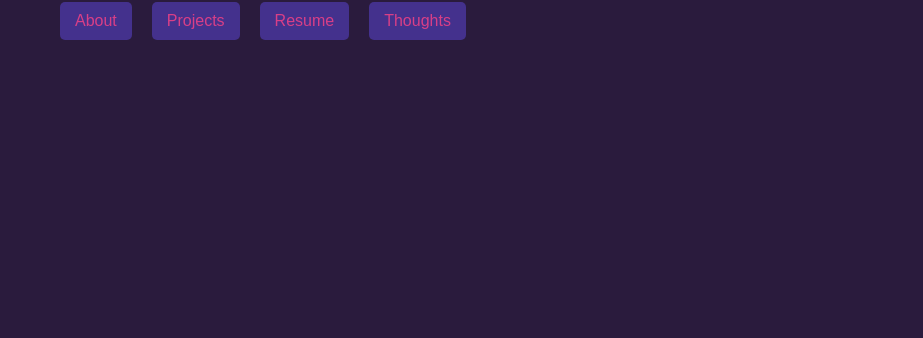
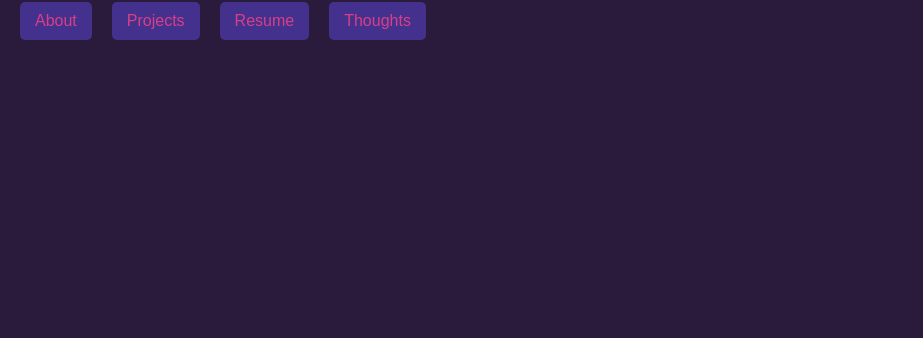
Before and after one commit to jordyn-knock/jordyns-website, a website: page index.html in a window 1280 px wide. Shown: the part 52-390 px from the top of the page, without its empty margins (0-923 px from the left). Drawn offline with Linux system fonts and the light colour scheme.

Commit message:
fixing the navbar to be more to the left

```diff
--- a/index.css
+++ b/index.css
@@ -57,6 +57,11 @@
     box-shadow: 0px 6px 12px rgba(0, 0, 0, 0.3); /* Add stronger shadow */
   }
 
+  .buttons {
+    display: flex;
+    justify-content: flex-end; /* Align the buttons to the right */
+    gap: 20px; /* Optional: Adjust the gap between buttons */
+  }
 
   /* Footer Styling */
   .footer {
@@ -67,11 +72,21 @@
   }
 
   /* Navbar Links Styling */
+
+  .nav-links {
+    display: flex; /* Ensures the list items are laid out in a row */
+    justify-content: flex-start; /* Aligns the links to the left */
+    gap: 10px; /* Optional spacing between links */
+    padding-left: 0px; /* Adjust this value to move the links closer to the left */
+    list-style: none; /* Removes default bullet points */
+}
+
 .nav-links li a {
     display: inline-block; /* Makes the link act as a block for padding and border */
     background-color: #44318D; /* Dark Purple background */
     color: #D83F87; /* Pink text */
     padding: 10px 15px; /* Adds spacing around the links */
+
     border-radius: 5px; /* Optional rounded corners */
     text-decoration: none; /* Removes underline */
     transition: background-color 0.3s ease, transform 0.2s ease;
--- a/pages/about.css
+++ b/pages/about.css
@@ -78,6 +78,15 @@ body {
   }
 
     /* Navbar Links Styling */
+
+
+.nav-links {
+    display: flex; /* Ensures the list items are laid out in a row */
+    justify-content: flex-start; /* Aligns the links to the left */
+    gap: 10px; /* Optional spacing between links */
+    padding-left: 0px; /* Adjust this value to move the links closer to the left */
+    list-style: none; /* Removes default bullet points */
+}
 .nav-links li a {
   display: inline-block; /* Makes the link act as a block for padding and border */
   background-color: #44318D; /* Dark Purple background */
--- a/pages/projects.css
+++ b/pages/projects.css
@@ -73,6 +73,14 @@
 
 
 /* Navbar Links Styling */
+
+.nav-links {
+  display: flex; /* Ensures the list items are laid out in a row */
+  justify-content: flex-start; /* Aligns the links to the left */
+  gap: 10px; /* Optional spacing between links */
+  padding-left: 0px; /* Adjust this value to move the links closer to the left */
+  list-style: none; /* Removes default bullet points */
+}
 .nav-links li a {
   display: inline-block; /* Makes the link act as a block for padding and border */
   background-color: #44318D; /* Dark Purple background */
--- a/pages/resume.css
+++ b/pages/resume.css
@@ -51,6 +51,15 @@
 
 
     /* Navbar Links Styling */
+
+.nav-links {
+    display: flex; /* Ensures the list items are laid out in a row */
+    justify-content: flex-start; /* Aligns the links to the left */
+    gap: 10px; /* Optional spacing between links */
+    padding-left: 0px; /* Adjust this value to move the links closer to the left */
+    list-style: none; /* Removes default bullet points */
+}
+
 .nav-links li a {
     display: inline-block; /* Makes the link act as a block for padding and border */
     background-color: #44318D; /* Dark Purple background */
```
Also changed, not shown: pages/skills.css (deleted), pages/skills.js (deleted).
